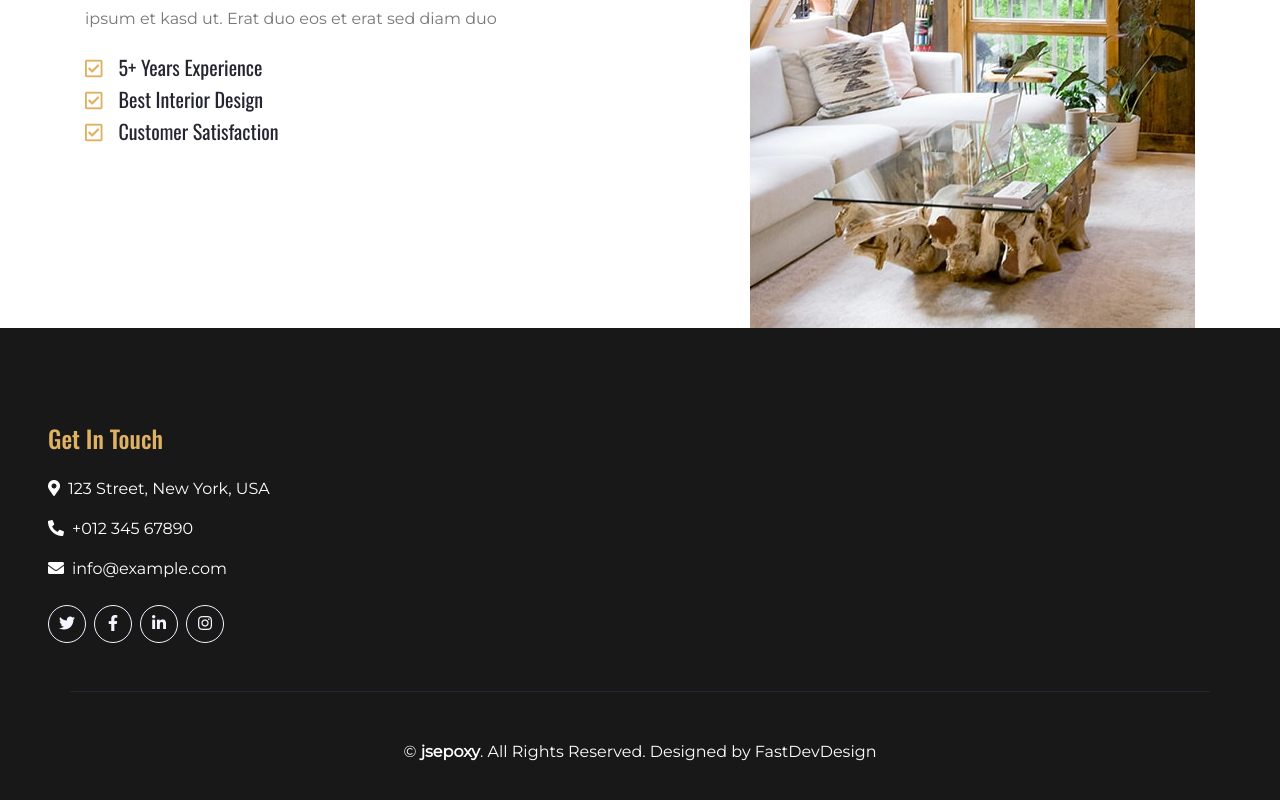
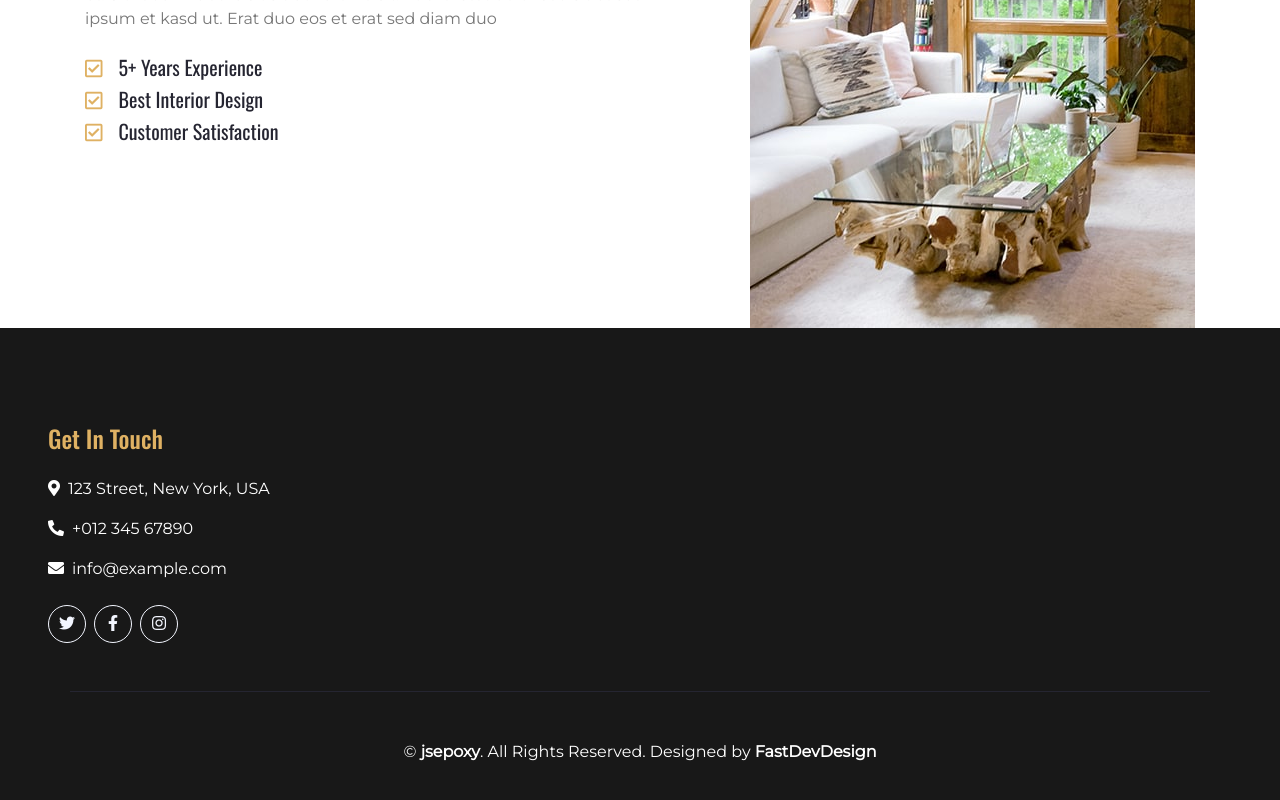
Before and after one commit to ThierryBab/jcepoxy, a plain HTML site: page about.html in a window 1280 px wide. Shown: the part 1361-2161 px from the top of the page. Drawn offline with nearby package versions, Linux system fonts and the light colour scheme.

Commit message:
modif bas de page

```diff
--- a/about.html
+++ b/about.html
@@ -198,14 +198,15 @@
                 <div class="d-flex justify-content-start mt-4">
                     <a class="btn btn-outline-light rounded-circle text-center mr-2 px-0" style="width: 38px; height: 38px;" href="#"><i class="fab fa-twitter"></i></a>
                     <a class="btn btn-outline-light rounded-circle text-center mr-2 px-0" style="width: 38px; height: 38px;" href="#"><i class="fab fa-facebook-f"></i></a>
-                    <a class="btn btn-outline-light rounded-circle text-center mr-2 px-0" style="width: 38px; height: 38px;" href="#"><i class="fab fa-linkedin-in"></i></a>
-                    <a class="btn btn-outline-light rounded-circle text-center mr-2 px-0" style="width: 38px; height: 38px;" href="#"><i class="fab fa-instagram"></i></a>
+                    <a class="btn btn-outline-light rounded-circle text-center mr-2 px-0" style="width: 38px; height: 38px;" href="https://www.instagram.com/epoxyjs/"><i class="fab fa-instagram"></i></a>
+
                 </div>
             </div>
         </div>
         <div class="container border-top border-secondary pt-5">
             <p class="m-0 text-center text-white">
-                &copy; <a class="text-white font-weight-bold" href="#">jsepoxy</a>. All Rights Reserved. Designed by FastDevDesign
+                &copy; <a class="text-white font-weight-bold" href="#">jsepoxy</a>. All Rights Reserved. Designed by
+                <a class=" text-white font-weight-bold" href="https://www.instagram.com/fastdev.design/"> FastDevDesign</a>
             </p>
         </div>
     </div>
```
Also changed, not shown: contact.html (+4 -3 lines), index.html (+4 -3 lines), project.html (+4 -3 lines), service.html (+4 -3 lines).
